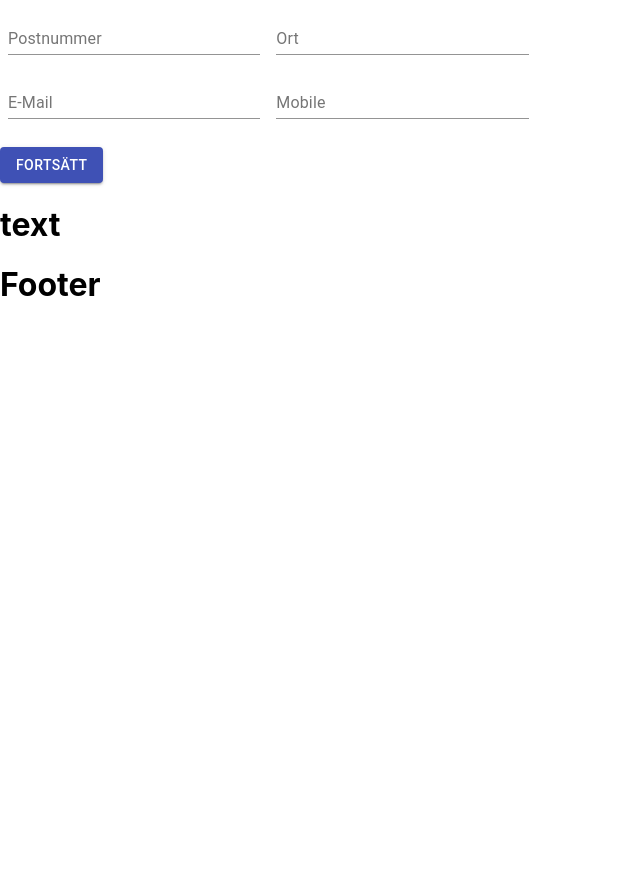
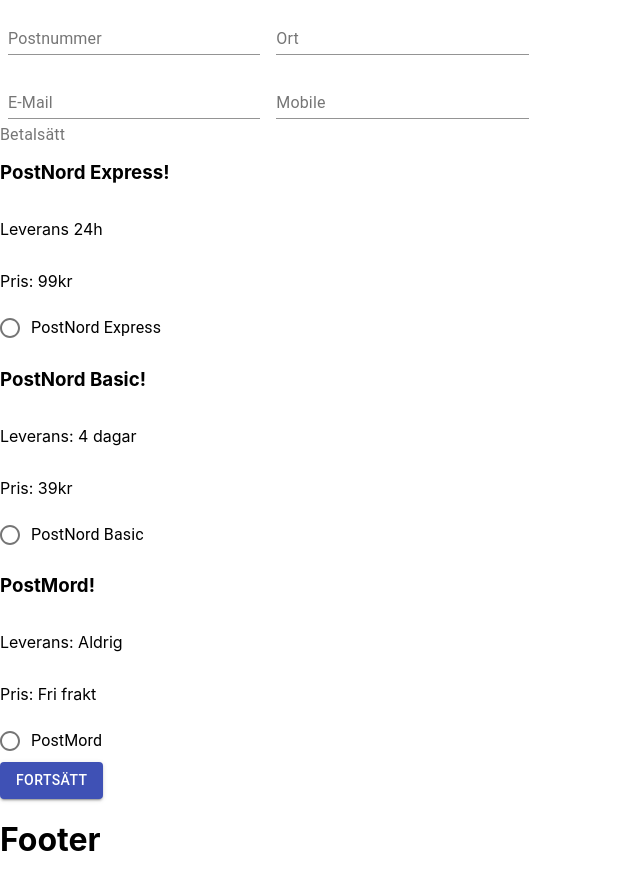
Before and after one commit to Anne-Lie-Back/react-webshop, a React (Create React App) app: page /checkout in a window 1280 px wide. Shown: the part 320-1200 px from the top of the page, without its empty margins (0-640 px from the left). Before the commit the page ends 800 px from the top, so only its background shows below. Built offline with nearby package versions, Linux system fonts and the light colour scheme.

Commit message:
radiobuttons up but wrong value

```diff
--- a/src/components/checkout/Address.tsx
+++ b/src/components/checkout/Address.tsx
@@ -1,10 +1,10 @@
 import React from 'react';
 import { createStyles, makeStyles, Theme } from '@material-ui/core/styles';
 import TextField from '@material-ui/core/TextField';
-import Button from '@material-ui/core/Button';
+//import Button from '@material-ui/core/Button';
 
 interface Props{
-    nextStep: () => void
+
     firstName: string
     onChangeFirstName: (event:any) => void
     lastName: string
@@ -34,10 +34,10 @@
 export default function BasicTextFields(props:Props) {
   const classes = useStyles();
 
-  const next = (event: { preventDefault: () => void; }) => {
+/*   const next = (event: { preventDefault: () => void; }) => {
     event.preventDefault();
     props.nextStep();
-  }
+  } */
 
   return (
     <>
@@ -53,10 +53,6 @@
           <TextField id="standard-basic" label="E-Mail" value={props.eMail} onChange = {props.onChangeEMail}/>
           <TextField id="standard-basic" label="Mobile" value={props.mobNr} onChange = {props.onChangeMobNr}/>
         </form>
-        <br/>
-        <Button variant="contained"
-          color="primary"
-          onClick = {next}> Fortsätt </Button>
     </>
   );
 }
--- a/src/components/checkout/CheckOut.tsx
+++ b/src/components/checkout/CheckOut.tsx
@@ -7,13 +7,18 @@
 }
 interface State{
     step:number,
+
     firstName:string,
     lastName:string,
     address: string,
     zipCode: any,
     city: string
     eMail: string,
-    mobNr:any
+    mobNr:any,
+
+    shippingMethod:string,
+    shippingCost:any,
+    deliveryDate:any
 }
 
 export default class CheckOut extends React.Component<Props, State>{
@@ -28,6 +33,10 @@
             city: '',
             eMail:'',
             mobNr: '',
+
+            shippingMethod: '',
+            shippingCost: '',
+            deliveryDate:'',
         }
     }
 
@@ -53,9 +62,32 @@
       handleEMailInput = (event: { target: { value: any } }) => this.setState({eMail:event.target.value})
       handleMobNrInput = (event: { target: { value: any } }) => this.setState({mobNr:event.target.value})
 
+      handleShippingRadio = (event: { target: { value: any; }; }) => {
+          this.setState({shippingMethod:event.target.value})
+          console.log(this.state.shippingMethod)
+          this.setShipmentDetails()
+        }
+
+    setShipmentDetails = () =>{
+        if(this.state.shippingMethod === 'PostNord Express'){
+            this.setState({deliveryDate:'24h från nu'})
+            this.setState({shippingCost: 99})
+            }
+        else if(this.state.shippingMethod === 'PostNord Basic'){
+            this.setState({deliveryDate:'4dagar'})
+            this.setState({shippingCost: 39})
+        }
+        else{
+            this.setState({deliveryDate:'ha ha ha...'})
+            this.setState({shippingCost: 0})
+        }
+    }
+
+
 
 
     render(){
+        let total = 500 + this.state.shippingCost
         const { step } = this.state
         switch(step){
             case 1:
@@ -63,7 +95,6 @@
                     <>
                         <h2>Här är listan på allt du vill köpa! (eller kommer vara)</h2>
                         <Address
-                        nextStep = {this.nextStep}
                             firstName = {this.state.firstName}
                             onChangeFirstName = {this.handleFirstNameInput}
                             lastName = {this.state.lastName}
@@ -79,12 +110,24 @@
                             mobNr = {this.state.mobNr}
                             onChangeMobNr = {this.handleMobNrInput}
                         />
-                    <Shipping/>
+                        <Shipping
+                            shippingMethod = {this.state.shippingMethod}
+                            onRadioChange = {this.handleShippingRadio}
+/*                              shippingCost = {this.state.shippingCost}
+                            deliveryDate = {this.state.deliveryDate}  */
+                            />
+                                <br/>
+                        <Button
+                            variant="contained"
+                            color="primary"
+                            onClick = {this.nextStep}> Fortsätt
+                        </Button>
                     </>
                 )
             case 2:
                 return(
                     <div style = {temporaryStyling}>
+                        <p>Skickas till:</p>
                         <p>{this.state.firstName} {this.state.lastName}</p>
                         <p>{this.state.address}</p>
                         <p>{this.state.zipCode} {this.state.city}</p>
@@ -93,6 +136,13 @@
                         <p>Mobilnummer: {this.state.mobNr}</p>
 
                         <br/>
+
+                        <p>Valt Fraktsätt: {this.state.shippingMethod} </p>
+                        <p>Förväntad fraktdag: {this.state.deliveryDate} </p>
+                        <p> Kostnad: 500kr plus frakt (+{this.state.shippingCost}kr)</p>
+                        <p>Totalkostnad: {total}</p>
+
+                        <b/>
                         <h5>Funktionen att det stämmer finns inte än</h5>
                         <Button variant="contained"
                             color="primary"
--- a/src/components/checkout/Shipping.tsx
+++ b/src/components/checkout/Shipping.tsx
@@ -1,8 +1,100 @@
-import React from 'react'
+import React, {CSSProperties} from 'react';
+import Radio from '@material-ui/core/Radio';
+import RadioGroup from '@material-ui/core/RadioGroup';
+import FormControlLabel from '@material-ui/core/FormControlLabel';
+import FormControl from '@material-ui/core/FormControl';
+import FormLabel from '@material-ui/core/FormLabel';
+/* import TextField from '@material-ui/core/TextField';
+import Button from '@material-ui/core/Button'; */
 
-export default function Shipping() {
+interface Props{
+  shippingMethod:string,
+  onRadioChange: (event:any) => void
+/*    shippingCost:any,
+  deliveryDate:any  */
+}
+
+export default function Shipping(props:Props){
+/*
+  const next = (event: { preventDefault: () => void; }) => {
+    event.preventDefault();
+    props.nextStep();
+  }
+
+  const back = (event: { preventDefault: () => void; }) => {
+    event.preventDefault();
+    props.previousStep();
+  } */
+
+/*     function handleMoreInformationBank() {
+      if(value === 'Bankkort'){
+      return(
+        <TextField id="outlined-basic"
+          label="kortnummer"
+          onChange = {props.handleChange('kortNr')}
+          defaultValue = {props.values.kortNr} />
+      )}
+  }
+
+  function handleMoreInformationSwish() {
+    if(value === 'Swish'){
+    return(
+      <TextField id="outlined-basic" label="Mobil-nummer"
+      onChange = {props.handleChange('swishNr')}
+      defaultValue = {props.values.swishNr} />
+    )}
+  }
+
+  function handleMoreInformationFaktura() {
+    if(value === 'Faktura'){
+    return(
+      <TextField id="outlined-basic"
+      label= "adress"
+      onChange = {props.handleChange('fakturaAdress')}
+      defaultValue = {props.values.fakturaAdress} />
+    )}
+  } */
 
     return (
-        <h1>text</h1>
+      <>
+        <FormControl component="fieldset">
+          <FormLabel component="legend">Betalsätt</FormLabel>
+          <RadioGroup aria-label="gender" name="gender1" onChange={props.onRadioChange}>
+            <h3>PostNord Express!</h3>
+            <p>Leverans 24h </p>
+            <p>Pris: 99kr</p>
+            <FormControlLabel
+              value="PostNord Express"
+              control={<Radio />}
+              label="PostNord Express" />
+
+            <h3>PostNord Basic!</h3>
+            <p>Leverans: 4 dagar </p>
+            <p>Pris: 39kr</p>
+            <FormControlLabel
+                value="PostNord Basic"
+                control={<Radio />}
+                label="PostNord Basic" />
+
+            <h3>PostMord!</h3>
+            <p>Leverans: Aldrig </p>
+            <p>Pris: Fri frakt</p>
+            <FormControlLabel
+                value="PostMord"
+                control={<Radio />}
+                label="PostMord" />
+          </RadioGroup>
+        </FormControl>
+{/*         <Button variant="contained"
+            color="primary"
+            onClick = {back}> Tillbaka
+        </Button>
+        <Button variant="contained"
+            color="primary"
+            onClick = {next}> Fortsätt
+        </Button> */}
+      </>
     );
+
+
 }
```
Lines whose indentation alone changed are shown as unchanged.
